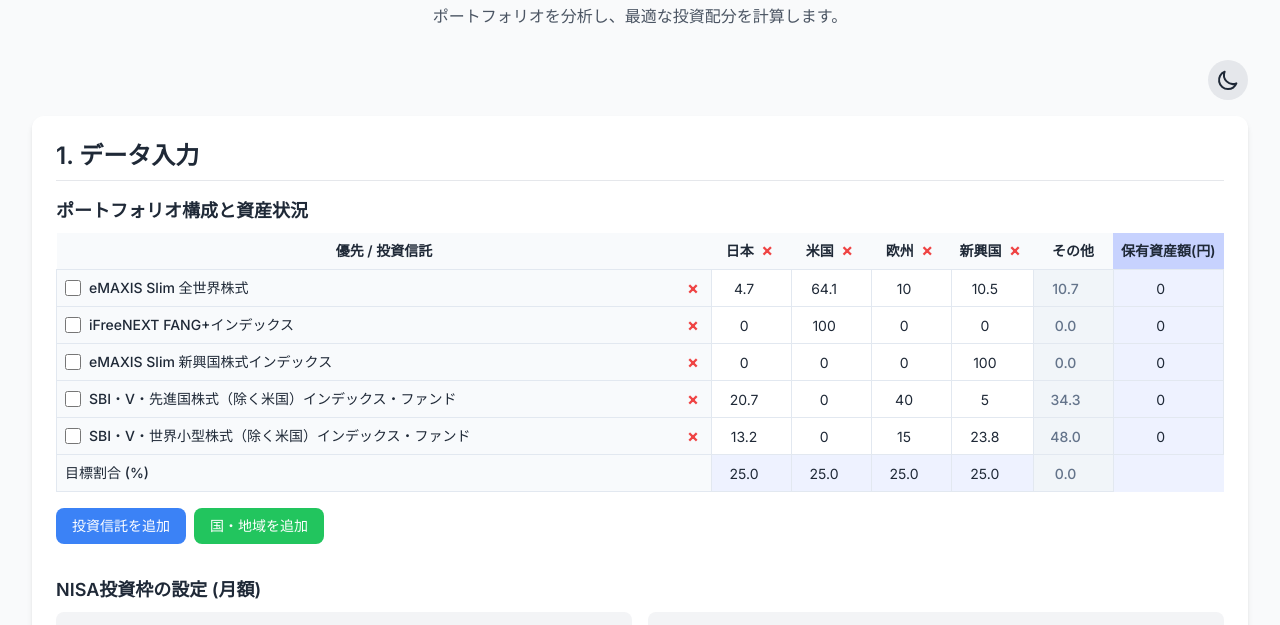
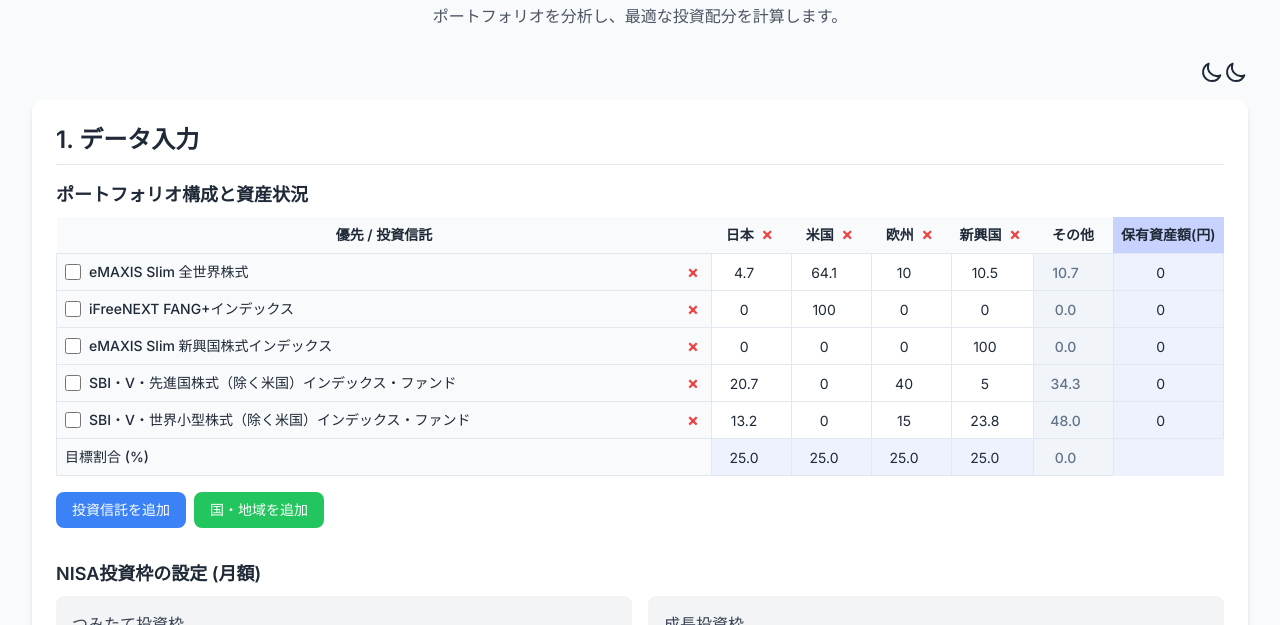
Before and after one commit to TakumaNakao/portfolio_rebalancer, a plain HTML site: page index.html in a window 1280 px wide. Shown: the part 76-701 px from the top of the page. Drawn offline with nearby package versions, Linux system fonts and the light colour scheme.

Commit message:
Update index.html
Co-authored-by: github-actions[bot] <41898282+github-actions[bot]@users.noreply.github.com>

```diff
--- a/index.html
+++ b/index.html
@@ -28,8 +28,8 @@
         </header>
 
         <div class="flex justify-end mb-4">
-            <button id="theme-toggle" class="p-2 rounded-full bg-gray-200 hover:bg-gray-300 dark:bg-gray-700 dark:hover:bg-gray-600 focus:outline-none" title="テーマを切り替え">
-                <svg id="theme-icon-light" class="w-6 h-6 text-gray-800 hidden" fill="none" stroke="currentColor" viewBox="0 0 24 24" xmlns="http://www.w3.org/2000/svg"><path stroke-linecap="round" stroke-linejoin="round" stroke-width="2" d="M12 3v1m0 16v1m9-9h-1M4 12H3m15.364 6.364l-.707-.707M6.343 6.343l-.707-.707m12.728 0l-.707.707M6.343 17.657l-.707.707M16 12a4 4 0 11-8 0 4 4 0 018 0z"></path></svg>
+                <svg id="theme-icon-light" class="w-6 h-6 text-gray-800 dark:text-gray-200 hidden" fill="none" stroke="currentColor" viewBox="0 0 24 24" xmlns="http://www.w3.org/2000/svg"><path stroke-linecap="round" stroke-linejoin="round" stroke-width="2" d="M12 3v1m0 16v1m9-9h-1M4 12H3m15.364 6.364l-.707-.707M6.343 6.343l-.707-.707m12.728 0l-.707.707M6.343 17.657l-.707.707M16 12a4 4 0 11-8 0 4 4 0 018 0z"></path></svg>
+                <svg id="theme-icon-dark" class="w-6 h-6 text-gray-800 dark:text-gray-200" fill="none" stroke="currentColor" viewBox="0 0 24 24" xmlns="http://www.w3.org/2000/svg"><path stroke-linecap="round" stroke-linejoin="round" stroke-width="2" d="M20.354 15.354A9 9 0 018.646 3.646 9.003 9.003 0 0012 21a9.003 9.003 0 008.354-5.646z"></path></svg>
                 <svg id="theme-icon-dark" class="w-6 h-6 text-gray-800" fill="none" stroke="currentColor" viewBox="0 0 24 24" xmlns="http://www.w3.org/2000/svg"><path stroke-linecap="round" stroke-linejoin="round" stroke-width="2" d="M20.354 15.354A9 9 0 018.646 3.646 9.003 9.003 0 0012 21a9.003 9.003 0 008.354-5.646z"></path></svg>
             </button>
         </div>
```
